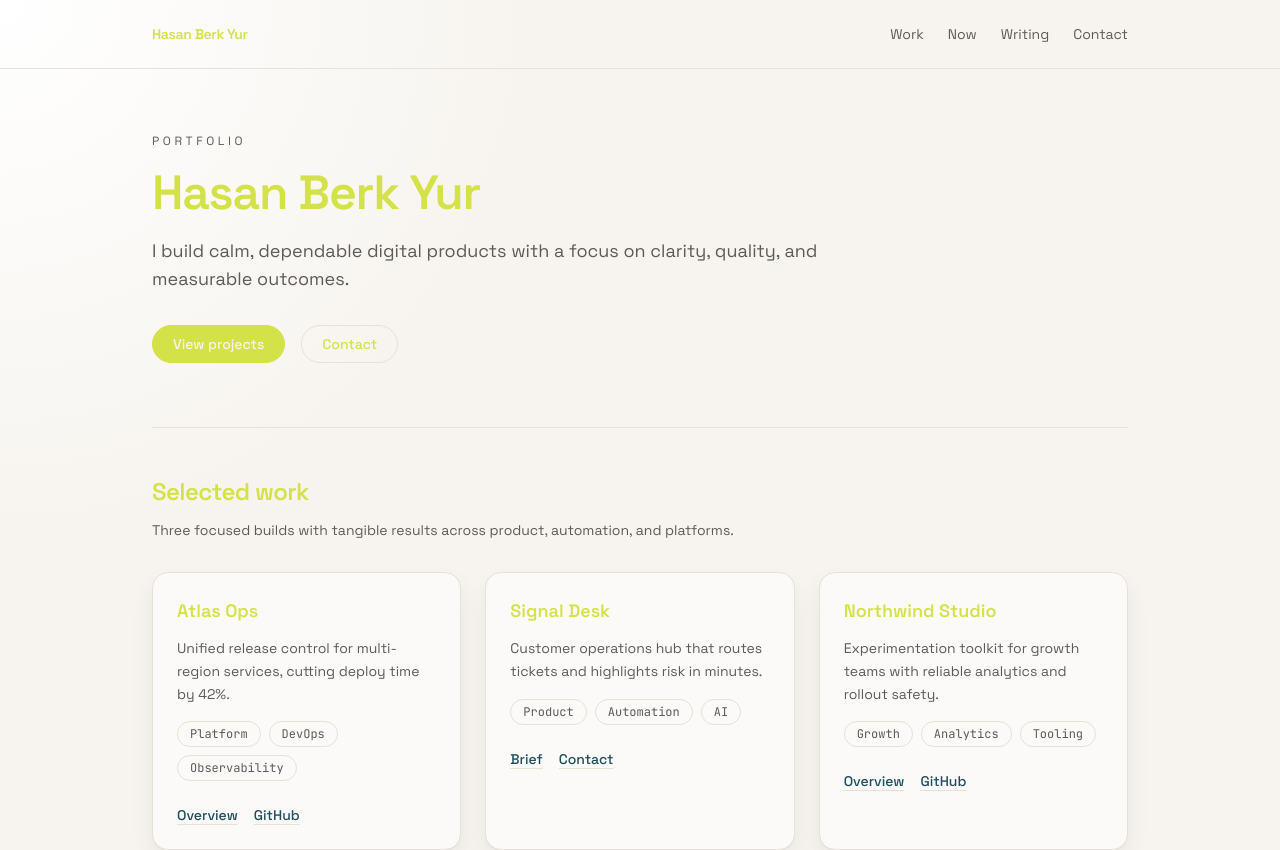
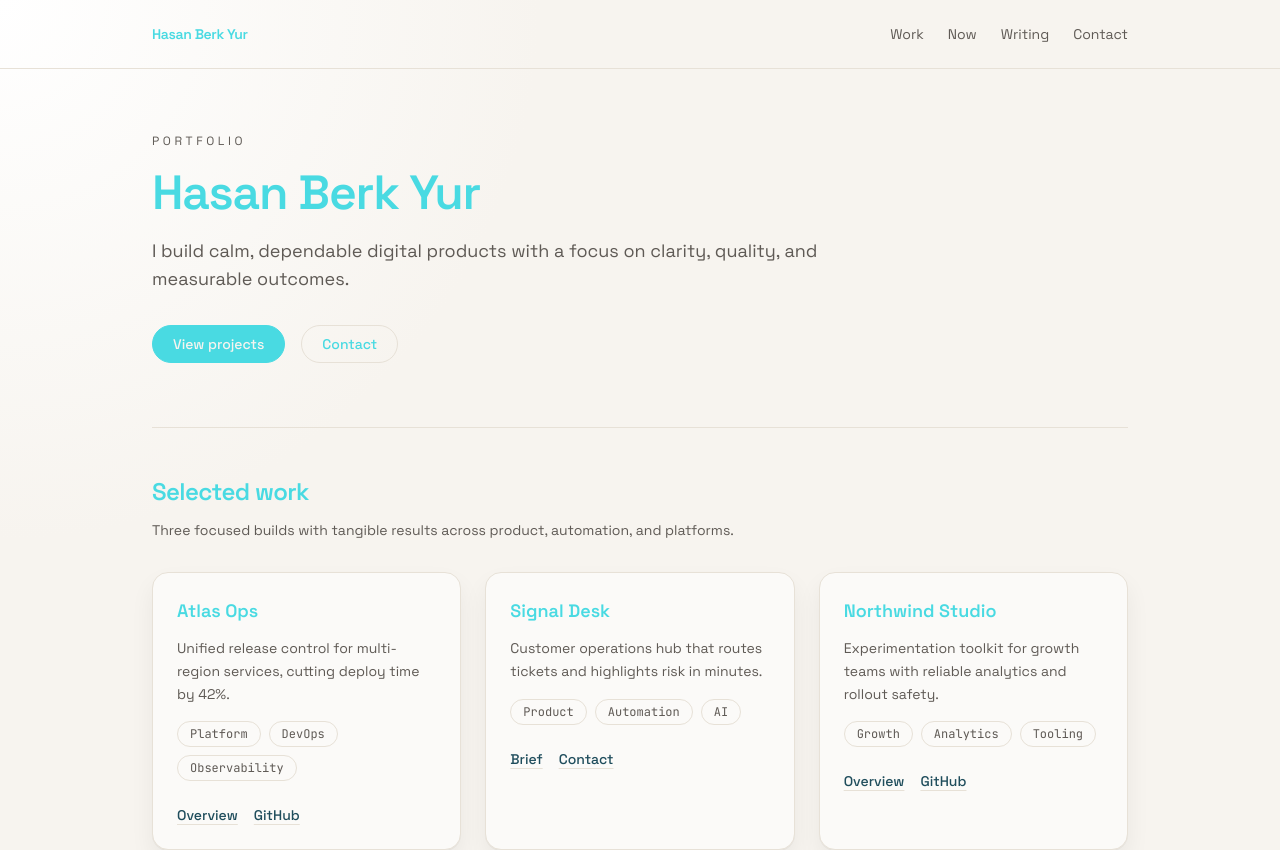
Before and after one commit to hasanberkyur/personal-website, a Next.js app: page / in a window 1280 px wide. Shown: the top 850 px of the page. Built offline with nearby package versions, Linux system fonts and the light colour scheme.

Commit message:
style: changing the text color to blue

```diff
--- a/app/globals.css
+++ b/app/globals.css
@@ -4,7 +4,7 @@
 :root {
   --color-bg: #f7f4ef;
   --color-bg-alt: #fbfaf8;
-  --color-text: #d3e249;
+  --color-text: #49dae2;
   --color-muted: #5f5a55;
   --color-accent: #1f4d5c;
   --color-border: #e7e1d7;
```
